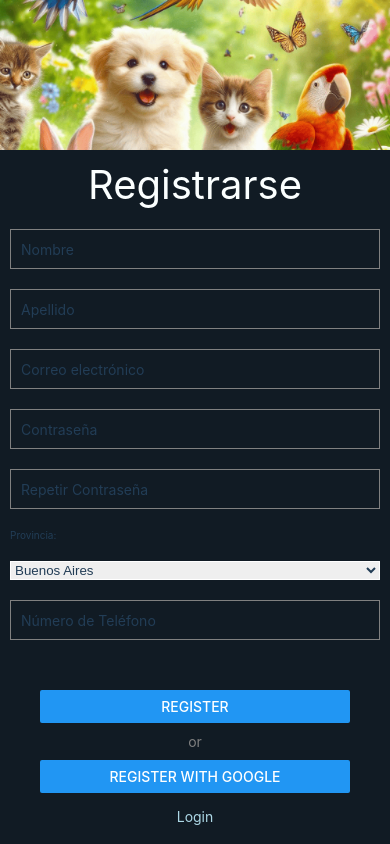
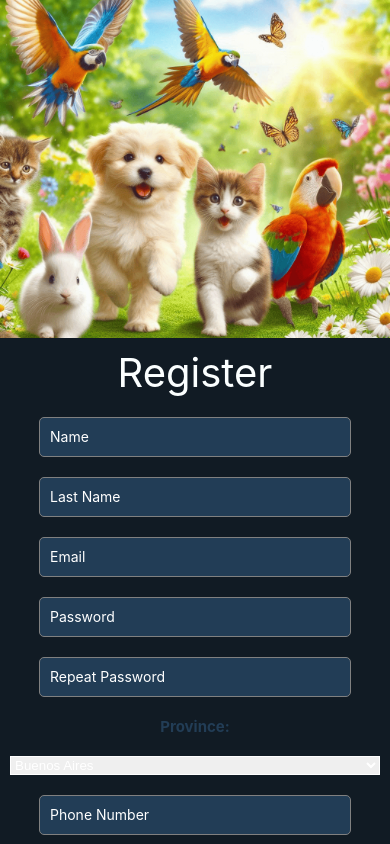
Before and after one commit to No-Country-simulation/c21-73-react-native, a React Native app: screen /SignUpScreen in a window 390 px wide. Built offline with nearby package versions, Linux system fonts and the light colour scheme.

Commit message:
translate registerScreen

```diff
--- a/src/screens/SignUpScreen.tsx
+++ b/src/screens/SignUpScreen.tsx
@@ -1,74 +1,84 @@
 import { Picker } from '@react-native-picker/picker';
+import { NavigationProp, useNavigation } from '@react-navigation/native';
 import { useState } from 'react';
-import { SafeAreaView, Text, TextInput, View, StyleSheet, ScrollView, Button, Image } from 'react-native';
+import { SafeAreaView, Text, TextInput, View, StyleSheet, ScrollView, Button, Image, Dimensions } from 'react-native';
+import { RootStackParamList } from '../navigators/BottomTabs';
+
+
+const { width, height } = Dimensions.get( 'window' );
 
 export const SignUpScreen = () => {
-  const [provincias, setProvincias] = useState([{ label: 'Buenos Aires', value: 'buenosaires' }, { label: 'CABA', value: 'caba' }, { label: 'Catamarca', value: 'catamarca' }, { label: 'Chaco', value: 'chaco' }, { label: 'Chubut', value: 'chubut' }, { label: 'Córdoba', value: 'cordoba' }, { label: 'Corrientes', value: 'corrientes' }, { label: 'Entre Ríos', value: 'entrerios' }, { label: 'Formosa', value: 'formosa' }, { label: 'Jujuy', value: 'jujuy' }, { label: 'La Pampa', value: 'lapampa' }, { label: 'La Rioja', value: 'larioja' }, { label: 'Mendoza', value: 'mendoza' }, { label: 'Misiones', value: 'misiones' }, { label: 'Neuquén', value: 'neuquen' }, { label: 'Río Negro', value: 'rionegro' }, { label: 'Salta', value: 'salta' }, { label: 'San Juan', value: 'sanjuan' }, { label: 'San Luis', value: 'sanluis' }, { label: 'Santa Cruz', value: 'santacruz' }, { label: 'Santa Fe', value: 'santafe' }, { label: 'Santiago del Estero', value: 'santiagodelestero' }, { label: 'Tierra del Fuego', value: 'tierradelfuego' }, { label: 'Tucumán', value: 'tucuman' }]);
-
+  const [ provincias, setProvincias ] = useState( [ { label: 'Buenos Aires', value: 'buenosaires' }, { label: 'CABA', value: 'caba' }, { label: 'Catamarca', value: 'catamarca' }, { label: 'Chaco', value: 'chaco' }, { label: 'Chubut', value: 'chubut' }, { label: 'Córdoba', value: 'cordoba' }, { label: 'Corrientes', value: 'corrientes' }, { label: 'Entre Ríos', value: 'entrerios' }, { label: 'Formosa', value: 'formosa' }, { label: 'Jujuy', value: 'jujuy' }, { label: 'La Pampa', value: 'lapampa' }, { label: 'La Rioja', value: 'larioja' }, { label: 'Mendoza', value: 'mendoza' }, { label: 'Misiones', value: 'misiones' }, { label: 'Neuquén', value: 'neuquen' }, { label: 'Río Negro', value: 'rionegro' }, { label: 'Salta', value: 'salta' }, { label: 'San Juan', value: 'sanjuan' }, { label: 'San Luis', value: 'sanluis' }, { label: 'Santa Cruz', value: 'santacruz' }, { label: 'Santa Fe', value: 'santafe' }, { label: 'Santiago del Estero', value: 'santiagodelestero' }, { label: 'Tierra del Fuego', value: 'tierradelfuego' }, { label: 'Tucumán', value: 'tucuman' } ] );
+  const navigation = useNavigation<NavigationProp<RootStackParamList>>();
   return (
-    <SafeAreaView style={styles.principal}>
+    <SafeAreaView style={ styles.principal }>
       <ScrollView>
         <Image
-          source={require('../assets/mascotas.png')}
-          style={{height: 150, width: 400}}
+          source={ require( '../assets/mascotas.png' ) }
+          style={ { height: height * 0.4, width: width } }
         />
-        <Text style={styles.title}>Registrarse</Text>
+        <Text style={ styles.title }>Register</Text>
         <TextInput
-          placeholder='Nombre'
-          placeholderTextColor={'#223d56'}
-          style={styles.input}
+          placeholder='Name'
+          placeholderTextColor={ '#ffffff' }
+          style={ styles.input }
         />
         <TextInput
-          placeholder='Apellido'
-          placeholderTextColor={'#223d56'}
-          style={styles.input}
+          placeholder='Last Name'
+          placeholderTextColor={ '#ffffff' }
+          style={ styles.input }
         />
         <TextInput
-          placeholder='Correo electrónico'
-          placeholderTextColor={'#223d56'}
-          style={styles.input}
+          placeholder='Email'
+          placeholderTextColor={ '#ffffff' }
+          style={ styles.input }
+          keyboardType="email-address"
         />
         <TextInput
-          placeholder='Contraseña'
-          placeholderTextColor={'#223d56'}
-          style={styles.input}
+          placeholder='Password'
+          placeholderTextColor={ '#ffffff' }
+          style={ styles.input }
         />
         <TextInput
-          placeholder='Repetir Contraseña'
-          placeholderTextColor={'#223d56'}
-          style={styles.input}
+          placeholder='Repeat Password'
+          placeholderTextColor={ '#ffffff' }
+          style={ styles.input }
         />
-        <Text style={styles.text}>Provincia:</Text>
-        <Picker style={styles.picker} /* selectedValue={provincias}
+        <Text style={ styles.text }>Province:</Text>
+        <Picker style={ styles.picker } /* selectedValue={provincias}
           onValueChange={(itemValue, itemIndex) =>
             setProvincias(itemValue)
           }  */>
-          {provincias.map(provincia => (
-            <Picker.Item label={provincia.label} value={provincia.value} />
-          ))}
+          { provincias.map( provincia => (
+            <Picker.Item
+              key={ provincia.value }
+              label={ provincia.label }
+              value={ provincia.value } />
+          ) ) }
         </Picker>
 
         <TextInput
-          placeholder='Número de Teléfono'
-          placeholderTextColor={'#223d56'}
-          style={styles.input}
+          placeholder='Phone Number'
+          placeholderTextColor={ '#ffffff' }
+          style={ styles.input }
+          keyboardType="phone-pad"
         />
-        <View style={styles.buttonsGroup}>
+        <View style={ styles.buttonsGroup }>
           <Button
             title="Register"
           />
-          <Text style={{textAlign: 'center', margin: 10, color: 'grey'}}>or</Text>
+          <Text style={ { textAlign: 'center', margin: 10, color: 'grey' } }>or</Text>
           <Button
             title="Register with Google"
           />
-          <Text style={{color: 'lightblue', textAlign:'center', margin: 15}}>Login</Text>
+          <Text onPress={ () => navigation.navigate( 'SignInScreen') } style={ { color: 'lightblue', textAlign: 'center', margin: 15 } }>Login</Text>
         </View>
       </ScrollView>
     </SafeAreaView>
   );
 };
 
-const styles = StyleSheet.create({
+const styles = StyleSheet.create( {
   principal: {
     backgroundColor: '#111b24',
     flex: 1,
@@ -80,16 +90,23 @@ const styles = StyleSheet.create({
     fontSize: 40,
   },
   text: {
+    alignSelf: "center",
     margin: 10,
     color: '#223d56',
-    fontSize: 10
+    fontSize: 15,
+    fontWeight: "bold",
   },
   input: {
+    alignSelf: 'center',
+    backgroundColor: "#223d56",
+    width: width * 0.8,
     height: 40,
     borderColor: 'gray',
-    borderWidth: 1,
+    borderWidth: 0.5,
     margin: 10,
     padding: 10,
+    borderRadius: 5,
+
   },
   placeholder: {
     color: '#223d56'
@@ -98,7 +115,7 @@ const styles = StyleSheet.create({
     margin: 10,
     borderWidth: 1,
     borderColor: 'white',
-    color: '#223d56'
+    color: '#ffffff'
   },
   buttonsGroup: {
     padding: 40,
@@ -106,4 +123,4 @@ const styles = StyleSheet.create({
     alignContent: 'center',
     justifyContent: 'center',
   }
-})
+} );
```
